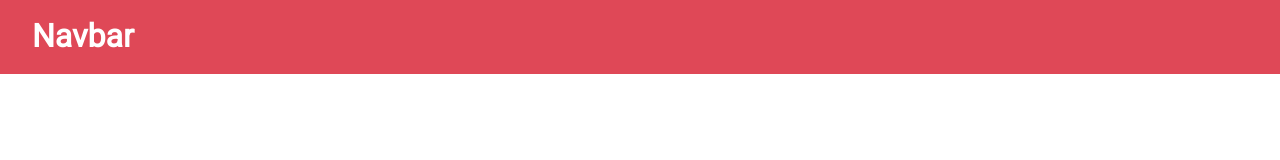
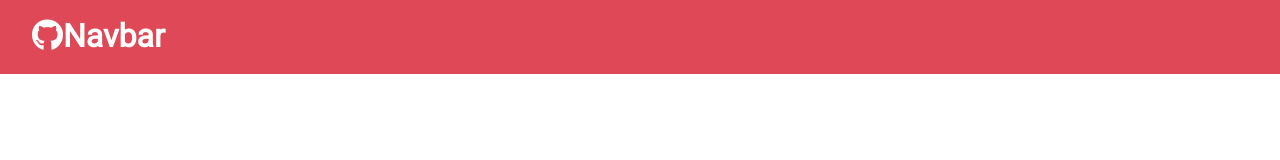
Before and after one commit to Arpit-Khandelwal/github-finder, a React (Create React App) app: page / in a window 1280 px wide. Shown: the top 160 px of the page. Built offline with nearby package versions, Linux system fonts and the light colour scheme.

Commit message:
Co-authored-by: ak-grg <ak-grg@users.noreply.github.com>

```diff
--- a/src/components/layout/Navbar.js
+++ b/src/components/layout/Navbar.js
@@ -4,7 +4,9 @@ class Navbar extends Component {
     render() {
         return (
             <div className="navbar bg-primary">
-            <h1>Navbar</h1>
+                <h1>
+                    <i className="fab fa-github" />
+                    Navbar</h1>
             </div>
         )
     }
```
Lines whose indentation alone changed are shown as unchanged.
